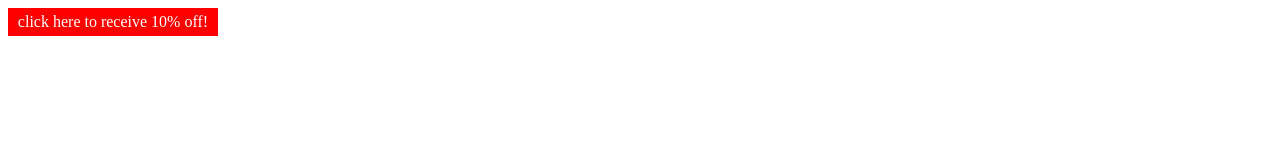
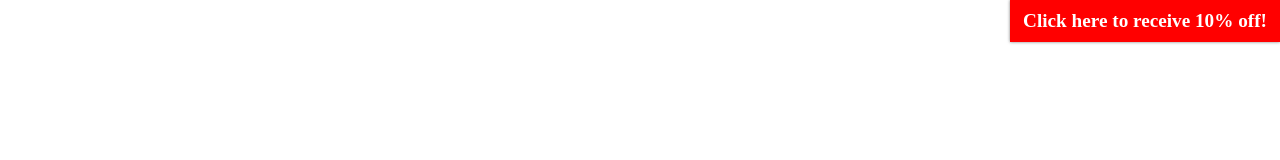
Before and after one commit to gusavila/javascript, a plain HTML site: page ex02/index.html in a window 1280 px wide. Drawn offline with Linux system fonts and the light colour scheme.

Commit message:
css update

```diff
--- a/ex02/index.html
+++ b/ex02/index.html
@@ -6,13 +6,21 @@
     <meta name="viewport" content="width=device-width, initial-scale=1.0">
     <title>JS Basic Fuction</title>
     <style>
+        body {
+            margin: 0;
+            padding: 0;
+        }
         div {
-            padding: 5px;
+            padding: 10px;
             background-color: red;
-            width: 200px;
+            width: 250px;
             text-align: center;
+            font-weight: bold;
+            font-size: 1.2em;
             color: white;
             cursor: pointer;
+            float: right;
+            box-shadow: 0px 0px 3px rgba(0, 0, 0, 0.5);
         }
     </style>
 </head>
--- a/ex02/js/basic-fuction.js
+++ b/ex02/js/basic-fuction.js
@@ -1,4 +1,4 @@
-var msg = 'click here to receive 10% off!'
+var msg = 'Click here to receive 10% off!'
 
 function updateMessage() {
     var el = document.getElementById('message');
```
